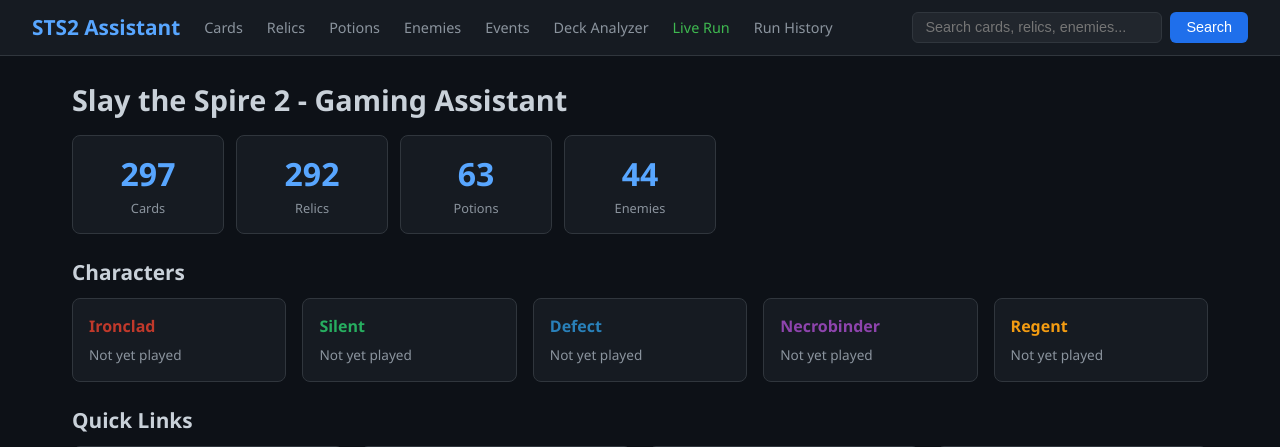
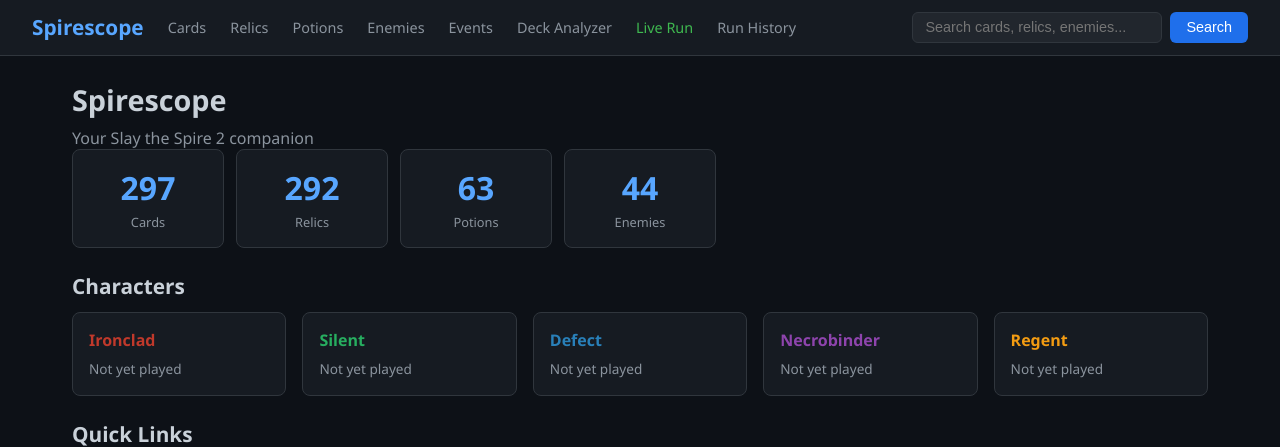
Before and after one commit to thequantumfalcon/spirescope, a FastAPI app: page / in a window 1280 px wide. Shown: the top 447 px of the page. Run offline with FastAPI, Linux system fonts and the light colour scheme.

Commit message:
Rename project to Spirescope
Update all references from "STS2 Assistant" to "Spirescope" across
pyproject.toml, README, templates, app title, config, and entry point.
Also update README with accurate card count (297) and add Live Run Tracker
to features list.

```diff
--- a/pyproject.toml
+++ b/pyproject.toml
@@ -1,7 +1,7 @@
 [project]
-name = "sts2-assistant"
+name = "spirescope"
 version = "1.0.0"
-description = "A local web dashboard for Slay the Spire 2 — card/relic/enemy lookup, deck analysis, run history, and strategy guides."
+description = "Spirescope — a local web dashboard for Slay the Spire 2. Card/relic/enemy lookup, deck analysis, live run tracking, and strategy guides."
 readme = "README.md"
 license = {text = "MIT"}
 requires-python = ">=3.11"
--- a/sts2/__main__.py
+++ b/sts2/__main__.py
@@ -1,4 +1,4 @@
-"""Entry point for STS2 Gaming Assistant: python -m sts2"""
+"""Entry point for Spirescope: python -m sts2"""
 import sys
 import webbrowser
 import threading
@@ -14,7 +14,7 @@ def main():
 
     url = f"http://{HOST}:{PORT}"
     threading.Timer(1.5, lambda: webbrowser.open(url)).start()
-    print(f"\n  STS2 Gaming Assistant starting at {url}\n")
+    print(f"\n  Spirescope starting at {url}\n")
     uvicorn.run("sts2.app:app", host=HOST, port=PORT, log_level="warning")
 
 if __name__ == "__main__":
--- a/sts2/app.py
+++ b/sts2/app.py
@@ -1,4 +1,4 @@
-"""FastAPI web dashboard for STS2 Gaming Assistant."""
+"""FastAPI web dashboard for Spirescope."""
 import logging
 from fastapi import FastAPI, Request, Query
 from fastapi.responses import HTMLResponse, PlainTextResponse
@@ -11,7 +11,7 @@ from sts2.saves import get_progress, get_run_history, get_current_run
 
 log = logging.getLogger(__name__)
 
-app = FastAPI(title="STS2 Gaming Assistant")
+app = FastAPI(title="Spirescope")
 app.mount("/static", StaticFiles(directory=str(STATIC_DIR)), name="static")
 templates = Jinja2Templates(directory=str(TEMPLATES_DIR))
 
--- a/sts2/config.py
+++ b/sts2/config.py
@@ -1,4 +1,4 @@
-"""Configuration for STS2 Gaming Assistant."""
+"""Configuration for Spirescope."""
 import os
 import sys
 from pathlib import Path
--- a/sts2/templates/base.html
+++ b/sts2/templates/base.html
@@ -3,12 +3,12 @@
 <head>
   <meta charset="UTF-8">
   <meta name="viewport" content="width=device-width, initial-scale=1.0">
-  <title>{% block title %}STS2 Assistant{% endblock %}</title>
+  <title>{% block title %}Spirescope{% endblock %}</title>
   <link rel="stylesheet" href="/static/style.css">
 </head>
 <body>
   <nav>
-    <a class="logo" href="/">STS2 Assistant</a>
+    <a class="logo" href="/">Spirescope</a>
     <a href="/cards">Cards</a>
     <a href="/relics">Relics</a>
     <a href="/potions">Potions</a>
--- a/sts2/templates/index.html
+++ b/sts2/templates/index.html
@@ -1,7 +1,8 @@
 {% extends "base.html" %}
-{% block title %}STS2 Gaming Assistant{% endblock %}
+{% block title %}Spirescope{% endblock %}
 {% block content %}
-<h1>Slay the Spire 2 - Gaming Assistant</h1>
+<h1>Spirescope</h1>
+<p style="color:var(--text2);margin-top:-0.5rem">Your Slay the Spire 2 companion</p>
 
 <div class="stat-grid">
   <div class="stat-box"><div class="num">{{ total_cards }}</div><div class="label">Cards</div></div>
```
Also changed, not shown: README.md.
